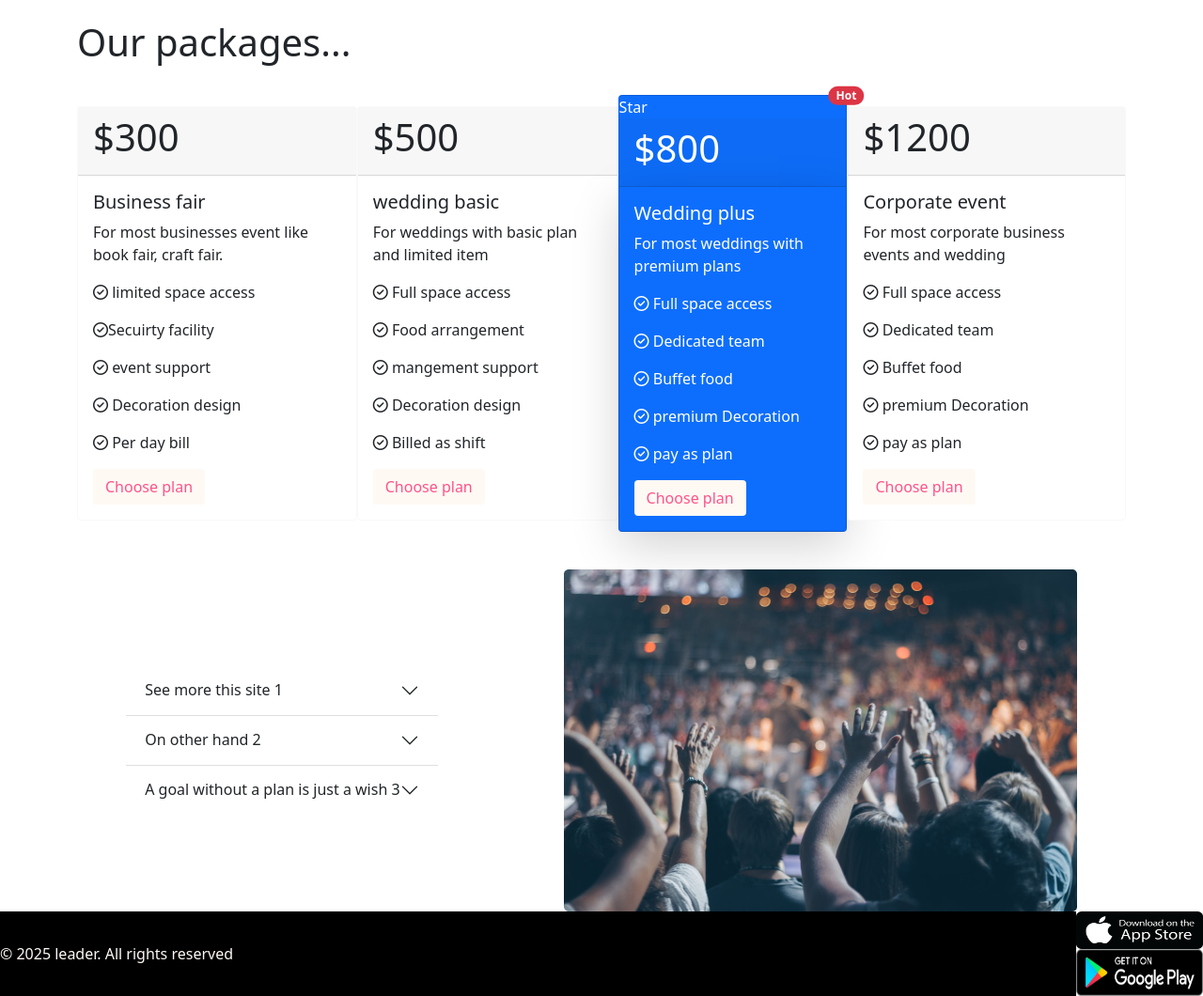
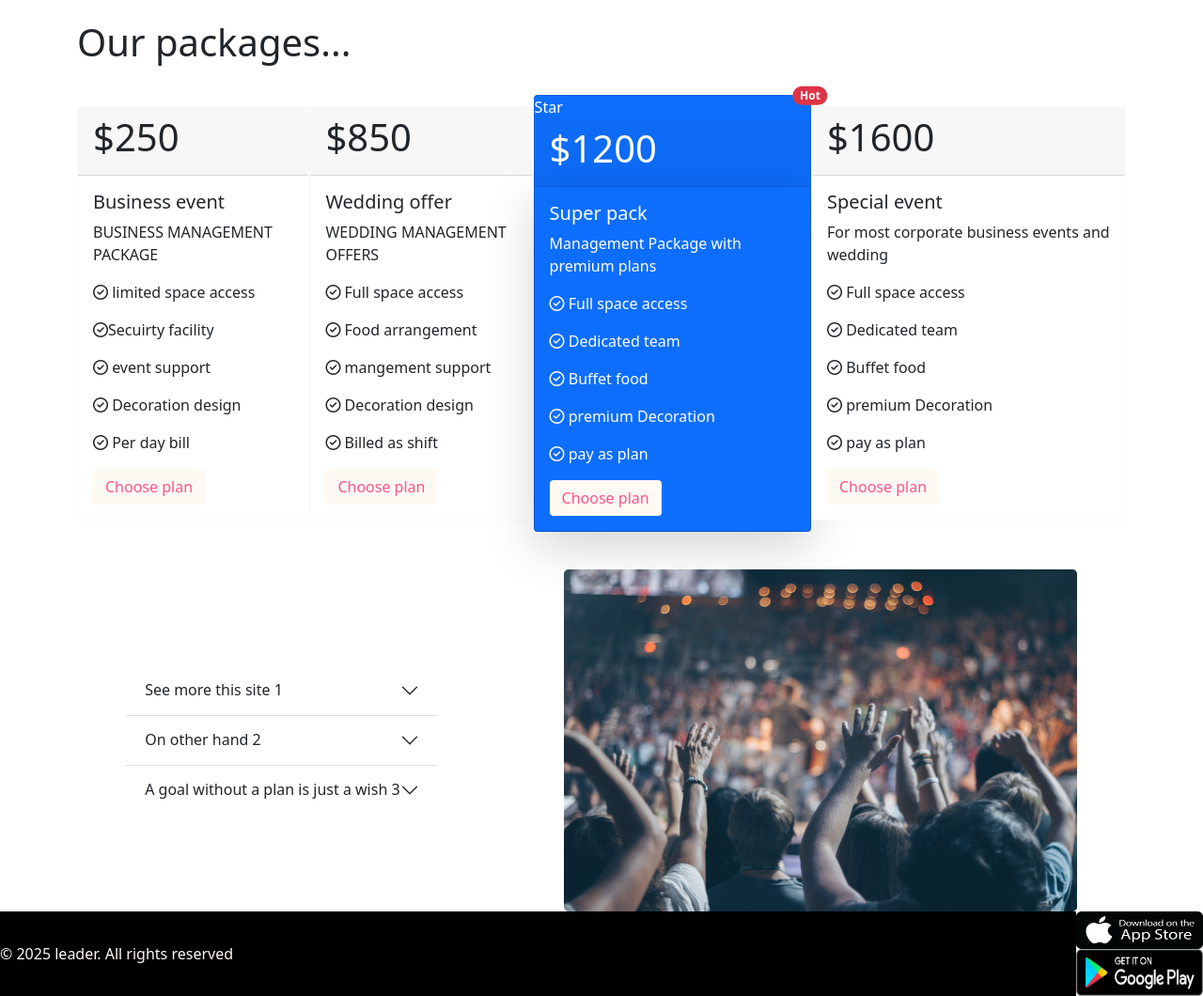
Before and after one commit to shabbirahmedshuvo01/my-work-3, a plain HTML site: page index.html in a window 1280 px wide. Shown: the part 1090-2150 px from the top of the page at 94% size. Drawn offline with nearby package versions, Linux system fonts and the light colour scheme.

Commit message:
not final

```diff
--- a/index.html
+++ b/index.html
@@ -143,12 +143,11 @@
                     <div class="">
                         <div class="card border-light mb-3 h-100">
                             <div class="card-header">
-                                <h1>$300</h1>
+                                <h1>$250</h1>
                             </div>
                             <div class="card-body">
-                                <h5 class="card-title">Business fair</h5>
-                                <p class="card-text">For most businesses event
-                                    like book fair, craft fair.</p>
+                                <h5 class="card-title">Business event</h5>
+                                <p class="card-text">BUSINESS MANAGEMENT PACKAGE</p>
                                 <p class="card-text"><i class="far fa-check-circle"></i> limited space access</p>
                                 <p class="card-text"><i class="far fa-check-circle"></i>Secuirty facility</p>
                                 <p class="card-text"><i class="far fa-check-circle"></i> event support</p>
@@ -164,12 +163,11 @@
                     <div class="">
                         <div class="card border-light mb-3 h-100">
                             <div class="card-header">
-                                <h1>$500</h1>
+                                <h1>$850</h1>
                             </div>
                             <div class="card-body">
-                                <h5 class="card-title">wedding basic</h5>
-                                <p class="card-text">For weddings with basic plan
-                                    and limited item</p>
+                                <h5 class="card-title">Wedding offer</h5>
+                                <p class="card-text">WEDDING MANAGEMENT OFFERS</p>
                                 <p class="card-text"><i class="far fa-check-circle"></i> Full space access</p>
                                 <p class="card-text"><i class="far fa-check-circle"></i> Food arrangement</p>
                                 <p class="card-text"><i class="far fa-check-circle"></i> mangement support</p>
@@ -190,11 +188,11 @@
                                     <span class="visually-hidden">unread messages</span></span>
 
                                 <div class="card-header">
-                                    <h1>$800</h1>
+                                    <h1>$1200</h1>
                                 </div>
                                 <div class="card-body border-0 shadow-lg">
-                                    <h5 class="card-title">Wedding plus</h5>
-                                    <p class="card-text">For most weddings with premium plans</p>
+                                    <h5 class="card-title">Super pack</h5>
+                                    <p class="card-text">Management Package with premium plans</p>
                                     <p class="card-text"><i class="far fa-check-circle"></i> Full space access</p>
                                     <p class="card-text"><i class="far fa-check-circle"></i> Dedicated team</p>
                                     <p class="card-text"><i class="far fa-check-circle"></i> Buffet food</p>
@@ -211,10 +209,10 @@
                     <div class="">
                         <div class="card border-light mb-3 h-100">
                             <div class="card-header">
-                                <h1>$1200</h1>
+                                <h1>$1600</h1>
                             </div>
                             <div class="card-body">
-                                <h5 class="card-title">Corporate event</h5>
+                                <h5 class="card-title">Special event</h5>
                                 <p class="card-text">For most corporate business
                                     events and wedding</p>
                                 <p class="card-text"><i class="far fa-check-circle"></i> Full space access</p>
@@ -300,9 +298,11 @@
         <div style="color: #FFF9F4; text-align: left;">© 2025 leader. All rights reserved</div>
         <div>
             <div>
-                <img width="135px" height="40px" src="images/apple logo.png" alt="" srcset="">
+                <a href="https://www.apple.com/apple-one/"><img width="135px" height="40px" src="images/apple logo.png"
+                        alt="" srcset=""></a>
             </div>
-            <img width="135px" height="50px" src="images/play store.png" alt="">
+            <a href="https://play.google.com/store/apps/details?id=com.netflix.mediaclient&hl=en"><img width="135px"
+                    height="50px" src="images/play store.png" alt=""></a>
         </div>
     </footer>
     <script src="https://cdn.jsdelivr.net/npm/bootstrap@5.1.3/dist/js/bootstrap.bundle.min.js"
```
